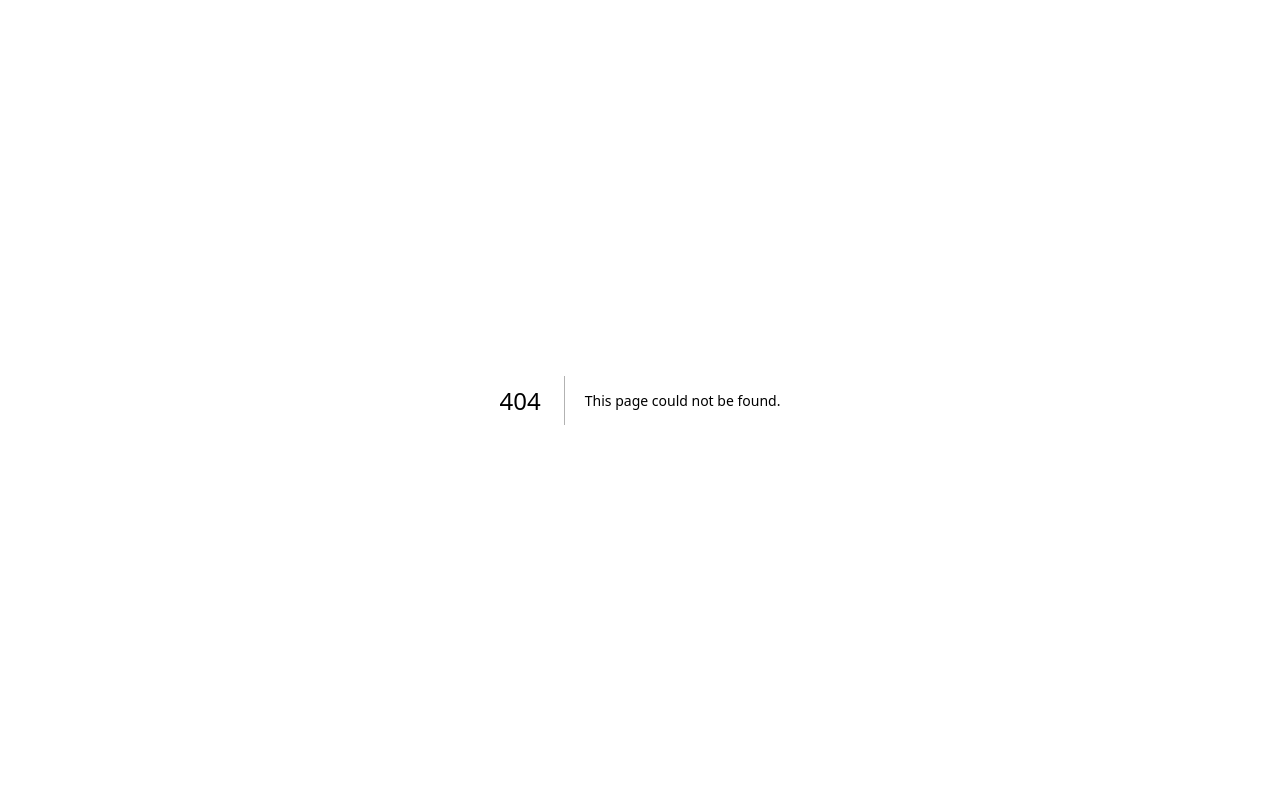
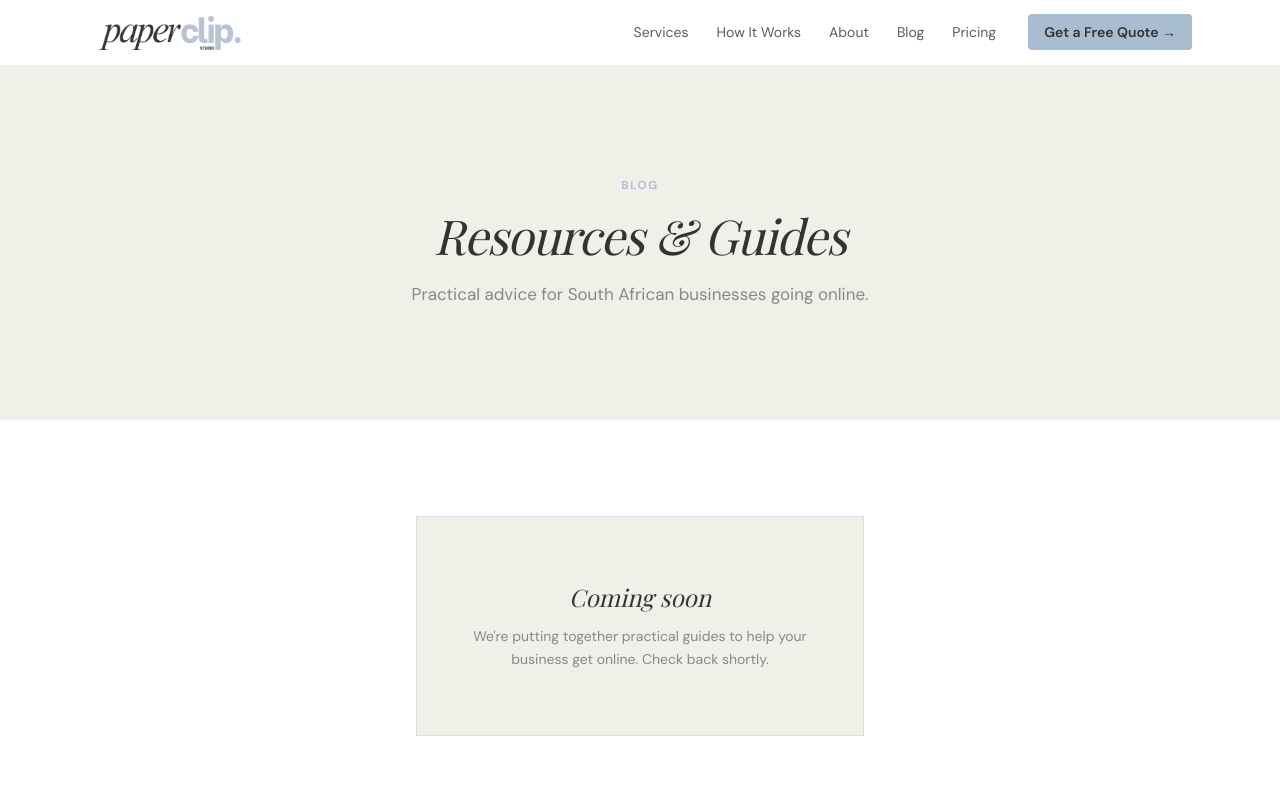
Before and after one commit to luciapaperclipstudio/paperclip-studio-mq, a Next.js app: page /blog in a window 1280 px wide. Before the commit this address had no page. Shown: the top 800 px of the page. Built offline with nearby package versions, Linux system fonts and the light colour scheme.

Commit message:
feat: add new blog post page and blog index page with metadata and navigation links

```diff
--- /dev/null
+++ b/app/blog/[slug]/page.tsx
@@ -0,0 +1,101 @@
+import type { Metadata } from 'next'
+import { notFound } from 'next/navigation'
+import { Footer } from '@/components/site/footer'
+import { Navbar } from '@/components/site/navbar'
+import { getPostBySlug, getPosts } from '@/lib/posts'
+
+type Params = { slug: string }
+
+export function generateStaticParams(): Params[] {
+  return getPosts().map((post) => ({ slug: post.slug }))
+}
+
+export async function generateMetadata({
+  params,
+}: {
+  params: Promise<Params>
+}): Promise<Metadata> {
+  const { slug } = await params
+  const post = getPostBySlug(slug)
+
+  if (!post) {
+    return { title: 'Post not found | Paperclip Studio' }
+  }
+
+  return {
+    title: post.metaTitle,
+    description: post.metaDescription,
+  }
+}
+
+function formatDate(date: string): string {
+  return new Date(date).toLocaleDateString('en-ZA', {
+    day: 'numeric',
+    month: 'long',
+    year: 'numeric',
+  })
+}
+
+export default async function BlogPostPage({ params }: { params: Promise<Params> }) {
+  const { slug } = await params
+  const post = getPostBySlug(slug)
+
+  if (!post) {
+    notFound()
+  }
+
+  return (
+    <>
+      <Navbar />
+      <main>
+        <article>
+          {/* Header */}
+          <header className="bg-cream">
+            <div className="mx-auto max-w-3xl px-6 py-16 md:py-24">
+              <div className="flex items-center gap-3 text-xs uppercase tracking-[0.15em] text-muted-foreground">
+                <span className="rounded bg-steel/15 px-2.5 py-1 font-semibold text-steel">
+                  {post.category}
+                </span>
+                <span>{post.readTime}</span>
+                <span aria-hidden="true">·</span>
+                <time dateTime={post.publishedDate}>{formatDate(post.publishedDate)}</time>
+              </div>
+              <h1 className="mt-5 font-serif text-4xl italic leading-[1.1] tracking-tight text-charcoal text-balance md:text-5xl">
+                {post.title}
+              </h1>
+            </div>
+          </header>
+
+          {/* Body */}
+          <div className="bg-white">
+            <div className="mx-auto max-w-3xl px-6 py-16 md:py-20">
+              <div
+                className="text-[16px] leading-relaxed text-muted-foreground"
+                style={{ whiteSpace: 'pre-wrap' }}
+              >
+                {post.content}
+              </div>
+
+              {/* CTA box */}
+              <aside className="mt-14 border border-[#e0ddda] bg-cream p-8 text-center md:p-10">
+                <h2 className="font-serif text-2xl italic text-charcoal text-balance md:text-3xl">
+                  Need a website for your business?
+                </h2>
+                <p className="mx-auto mt-3 max-w-md text-sm leading-relaxed text-muted-foreground">
+                  We build AI-powered websites for South African businesses in 3–7 days.
+                </p>
+                <a
+                  href="/get-a-quote"
+                  className="mt-6 inline-flex items-center gap-2 rounded bg-steel px-6 py-3 text-sm font-semibold text-charcoal transition hover:brightness-95"
+                >
+                  Get a Free Quote &rarr;
+                </a>
+              </aside>
+            </div>
+          </div>
+        </article>
+      </main>
+      <Footer />
+    </>
+  )
+}
--- /dev/null
+++ b/app/blog/page.tsx
@@ -0,0 +1,82 @@
+import type { Metadata } from 'next'
+import { Footer } from '@/components/site/footer'
+import { Navbar } from '@/components/site/navbar'
+import { Reveal } from '@/components/site/reveal'
+import { SectionLabel } from '@/components/site/section-label'
+import { getPosts } from '@/lib/posts'
+
+export const metadata: Metadata = {
+  title: 'Resources & Guides | Paperclip Studio',
+  description: 'Practical advice for South African businesses going online.',
+}
+
+export default function BlogPage() {
+  const posts = getPosts()
+
+  return (
+    <>
+      <Navbar />
+      <main>
+        {/* Hero */}
+        <section className="bg-cream">
+          <div className="mx-auto max-w-3xl px-6 py-20 text-center md:py-28">
+            <Reveal>
+              <SectionLabel>Blog</SectionLabel>
+              <h1 className="mt-4 font-serif text-4xl italic leading-[1.05] tracking-tight text-charcoal text-balance md:text-5xl">
+                Resources &amp; Guides
+              </h1>
+              <p className="mx-auto mt-5 max-w-xl text-[17px] leading-relaxed text-muted-foreground text-pretty">
+                Practical advice for South African businesses going online.
+              </p>
+            </Reveal>
+          </div>
+        </section>
+
+        {/* Posts grid */}
+        <section className="bg-white">
+          <div className="mx-auto max-w-6xl px-6 py-20 md:py-24">
+            {posts.length === 0 ? (
+              <Reveal>
+                <div className="mx-auto max-w-md border border-[#e0ddda] bg-cream px-8 py-16 text-center">
+                  <h2 className="font-serif text-2xl italic text-charcoal">Coming soon</h2>
+                  <p className="mt-3 text-sm leading-relaxed text-muted-foreground">
+                    We&apos;re putting together practical guides to help your business get online.
+                    Check back shortly.
+                  </p>
+                </div>
+              </Reveal>
+            ) : (
+              <div className="grid gap-8 md:grid-cols-2">
+                {posts.map((post, i) => (
+                  <Reveal key={post.slug} delay={(i % 2) * 100}>
+                    <article className="flex h-full flex-col border border-[#e0ddda] bg-white p-8">
+                      <div className="flex items-center gap-3 text-xs uppercase tracking-[0.15em] text-muted-foreground">
+                        <span className="rounded bg-steel/15 px-2.5 py-1 font-semibold text-steel">
+                          {post.category}
+                        </span>
+                        <span>{post.readTime}</span>
+                      </div>
+                      <h2 className="mt-5 font-serif text-2xl italic text-charcoal text-balance">
+                        {post.title}
+                      </h2>
+                      <p className="mt-3 flex-1 text-sm leading-relaxed text-muted-foreground">
+                        {post.excerpt}
+                      </p>
+                      <a
+                        href={`/blog/${post.slug}`}
+                        className="mt-6 inline-flex items-center gap-1 text-sm font-semibold text-steel transition-colors hover:text-charcoal"
+                      >
+                        Read more &rarr;
+                      </a>
+                    </article>
+                  </Reveal>
+                ))}
+              </div>
+            )}
+          </div>
+        </section>
+      </main>
+      <Footer />
+    </>
+  )
+}
--- a/components/site/footer.tsx
+++ b/components/site/footer.tsx
@@ -4,6 +4,7 @@ const navLinks = [
   { label: 'Services', href: '/#services' },
   { label: 'How It Works', href: '/#how-it-works' },
   { label: 'About', href: '/about' },
+  { label: 'Blog', href: '/blog' },
   { label: 'Pricing', href: '/#pricing' },
   { label: 'Get a Quote', href: '/get-a-quote' },
 ]
--- a/components/site/navbar.tsx
+++ b/components/site/navbar.tsx
@@ -9,6 +9,7 @@ const links = [
   { label: 'Services', href: '/#services' },
   { label: 'How It Works', href: '/#how-it-works' },
   { label: 'About', href: '/about' },
+  { label: 'Blog', href: '/blog' },
   { label: 'Pricing', href: '/#pricing' },
 ]
 
--- /dev/null
+++ b/lib/posts.ts
@@ -0,0 +1,25 @@
+export type Post = {
+  slug: string
+  title: string
+  excerpt: string
+  category: string
+  readTime: string
+  publishedDate: string
+  metaTitle: string
+  metaDescription: string
+  content: string
+}
+
+// Post content lives here. Start empty — add entries to this array to publish.
+const posts: Post[] = []
+
+// Newest first, based on publishedDate.
+export function getPosts(): Post[] {
+  return [...posts].sort(
+    (a, b) => new Date(b.publishedDate).getTime() - new Date(a.publishedDate).getTime(),
+  )
+}
+
+export function getPostBySlug(slug: string): Post | undefined {
+  return posts.find((post) => post.slug === slug)
+}
```
